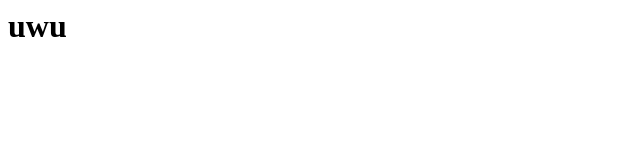
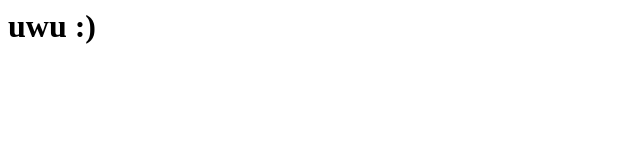
Before and after one commit to BedantaD/bedantad.github.io, a plain HTML site: page index.html in a window 1280 px wide. Shown: the full height of the page, 0-640 px from the left. Drawn offline with Linux system fonts and the light colour scheme.

Commit message:
first commit
yay

```diff
--- a/index.html
+++ b/index.html
@@ -3,6 +3,6 @@
     <title> construct 69d </title>
   </head>
   <body>
-    <h1> uwu </h1>
+    <h1> uwu :) </h1>
   </body>
 </html>
```
